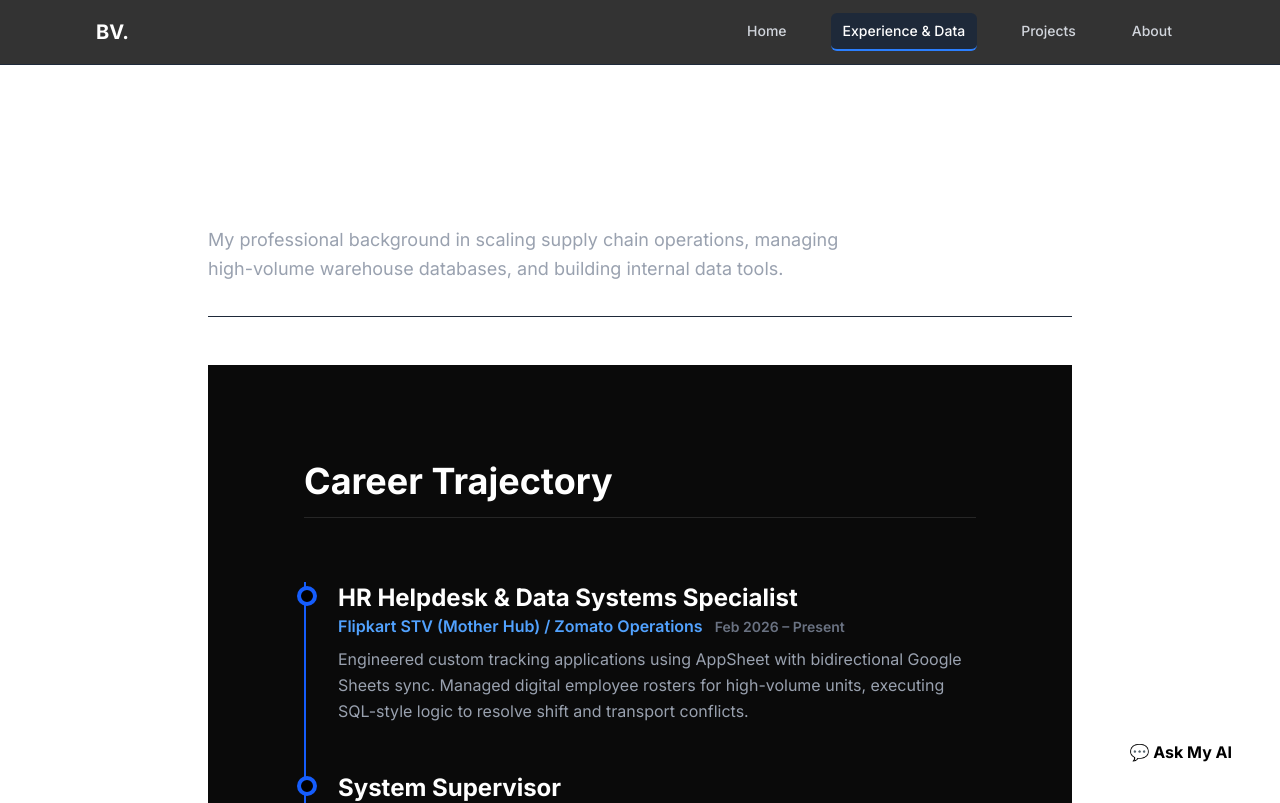
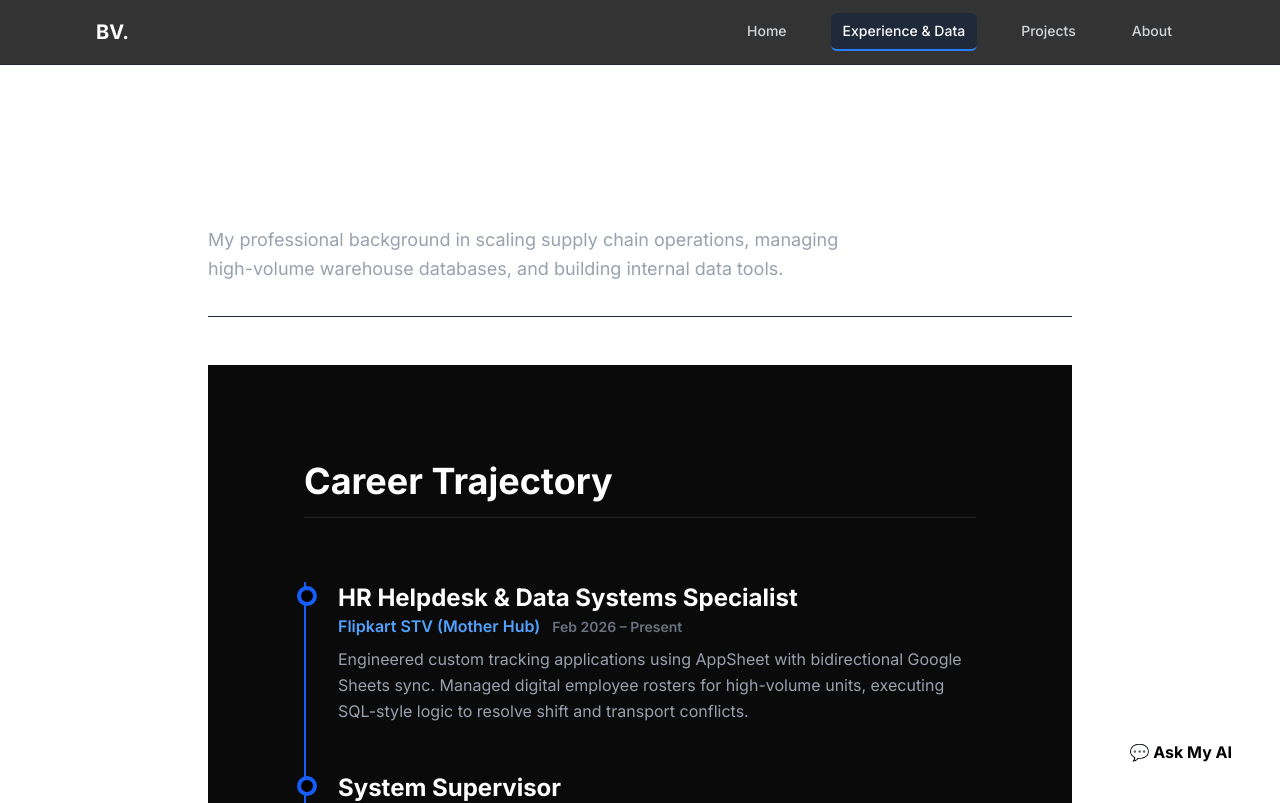
Before and after one commit to badalvasava286-ai/portfolio-frontend, a Next.js app: page /experience in a window 1280 px wide. Shown: the top 803 px of the page. Built offline with nearby package versions, Linux system fonts and the light colour scheme.

Commit message:
Restored classic desktop navigation alignment to the right

```diff
--- a/components/Experience.tsx
+++ b/components/Experience.tsx
@@ -2,7 +2,7 @@ export default function Experience() {
   const experiences = [
   {
     role: "HR Helpdesk & Data Systems Specialist",
-    company: "Flipkart STV (Mother Hub) / Zomato Operations",
+    company: "Flipkart STV (Mother Hub)",
     date: "Feb 2026 – Present",
     description: "Engineered custom tracking applications using AppSheet with bidirectional Google Sheets sync. Managed digital employee rosters for high-volume units, executing SQL-style logic to resolve shift and transport conflicts."
   },
```
